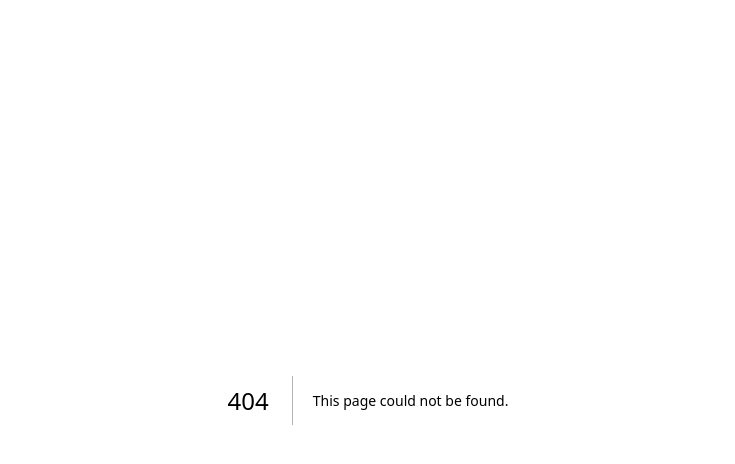
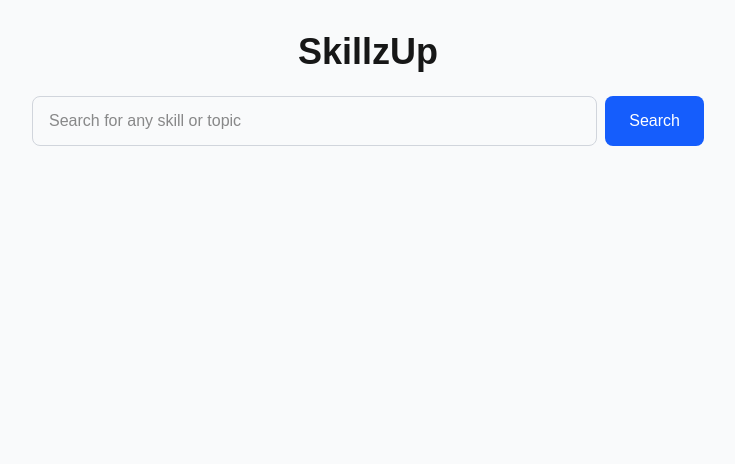
Before and after one commit to Anuragtiwari05/SkillzUp, a Next.js app: page /search in a window 1280 px wide. Before the commit this address had no page. Shown: the top 464 px of the page, without its empty margins (272-1007 px from the left). Built offline with nearby package versions, Linux system fonts and the light colour scheme.

Commit message:
added the search page

```diff
--- /dev/null
+++ b/src/app/search/page.tsx
@@ -0,0 +1,146 @@
+'use client';
+
+import { useState } from 'react';
+
+export default function SearchPage() {
+  const [topic, setTopic] = useState('');
+  const [loading, setLoading] = useState(false);
+  const [results, setResults] = useState<any>(null);
+  const [error, setError] = useState('');
+
+  const handleSearch = async (e: React.FormEvent) => {
+    e.preventDefault();
+
+    if (!topic.trim()) {
+      setError('Please enter a topic');
+      return;
+    }
+
+    setLoading(true);
+    setError('');
+    setResults(null);
+
+    try {
+      const response = await fetch('/api/search', {
+        method: 'POST',
+        headers: {
+          'Content-Type': 'application/json',
+        },
+        body: JSON.stringify({ topic: topic.trim() }),
+      });
+
+      const data = await response.json();
+
+      if (!response.ok) {
+        throw new Error(data.message || 'Search failed');
+      }
+
+      setResults(data);
+    } catch (err) {
+      setError(err instanceof Error ? err.message : 'Something went wrong');
+    } finally {
+      setLoading(false);
+    }
+  };
+
+  return (
+    <div className="min-h-screen bg-gray-50 py-8 px-4">
+      <div className="max-w-7xl mx-auto">
+        <div className="mb-8">
+          <h1 className="text-4xl font-bold text-center mb-6">SkillzUp</h1>
+          <form onSubmit={handleSearch} className="max-w-2xl mx-auto">
+            <div className="flex gap-2">
+              <input
+                type="text"
+                value={topic}
+                onChange={(e) => setTopic(e.target.value)}
+                placeholder="Search for any skill or topic"
+                className="flex-1 px-4 py-3 border border-gray-300 rounded-lg focus:outline-none focus:ring-2 focus:ring-blue-500"
+              />
+              <button
+                type="submit"
+                disabled={loading}
+                className="px-6 py-3 bg-blue-600 text-white rounded-lg hover:bg-blue-700 disabled:bg-gray-400"
+              >
+                {loading ? 'Searching...' : 'Search'}
+              </button>
+            </div>
+          </form>
+
+          {error && (
+            <div className="max-w-2xl mx-auto mt-4 p-4 bg-red-100 text-red-700 rounded-lg">
+              {error}
+            </div>
+          )}
+        </div>
+
+        {loading && (
+          <div className="text-center py-12">
+            <div className="inline-block animate-spin rounded-full h-12 w-12 border-b-2 border-blue-600"></div>
+            <p className="mt-4 text-gray-600">Fetching resources...</p>
+          </div>
+        )}
+
+        {results && (
+          <div className="space-y-8">
+            {results.overview && (
+              <div className="bg-white rounded-lg shadow p-6">
+                <h2 className="text-2xl font-bold mb-4">Learning Roadmap</h2>
+                <div className="prose max-w-none whitespace-pre-wrap">
+                  {results.overview.content}
+                </div>
+              </div>
+            )}
+
+            {results.resources?.videos && results.resources.videos.length > 0 && (
+              <div className="bg-white rounded-lg shadow p-6">
+                <h2 className="text-2xl font-bold mb-4">Videos</h2>
+                <div className="grid grid-cols-1 md:grid-cols-2 lg:grid-cols-3 gap-4">
+                  {results.resources.videos.map((video: any) => (
+                    <div key={video.id} className="border rounded-lg overflow-hidden">
+                      <img src={video.thumbnail} alt={video.title} className="w-full h-40 object-cover" />
+                      <div className="p-3">
+                        <h3 className="font-semibold text-sm">{video.title}</h3>
+                        <p className="text-xs text-gray-600 mt-1">{video.channelTitle}</p>
+                      </div>
+                    </div>
+                  ))}
+                </div>
+              </div>
+            )}
+
+            {results.resources?.articles && results.resources.articles.length > 0 && (
+              <div className="bg-white rounded-lg shadow p-6">
+                <h2 className="text-2xl font-bold mb-4">Articles</h2>
+                <div className="grid grid-cols-1 md:grid-cols-2 gap-4">
+                  {results.resources.articles.map((article: any) => (
+                    <div key={article.id} className="border rounded-lg p-4">
+                      <h3 className="font-semibold">{article.title}</h3>
+                      <p className="text-sm text-gray-600 mt-2">{article.description}</p>
+                    </div>
+                  ))}
+                </div>
+              </div>
+            )}
+
+            {results.resources?.news && results.resources.news.length > 0 && (
+              <div className="bg-white rounded-lg shadow p-6">
+                <h2 className="text-2xl font-bold mb-4">News</h2>
+                <div className="space-y-4">
+                  {results.resources.news.map((item: any, idx: number) => (
+                    <div key={idx} className="flex gap-4 border rounded-lg p-4">
+                      <div>
+                        <h3 className="font-semibold">{item.title}</h3>
+                        <p className="text-sm text-gray-600 mt-1">{item.description}</p>
+                      </div>
+                    </div>
+                  ))}
+                </div>
+              </div>
+            )}
+          </div>
+        )}
+      </div>
+    </div>
+  );
+}
```
